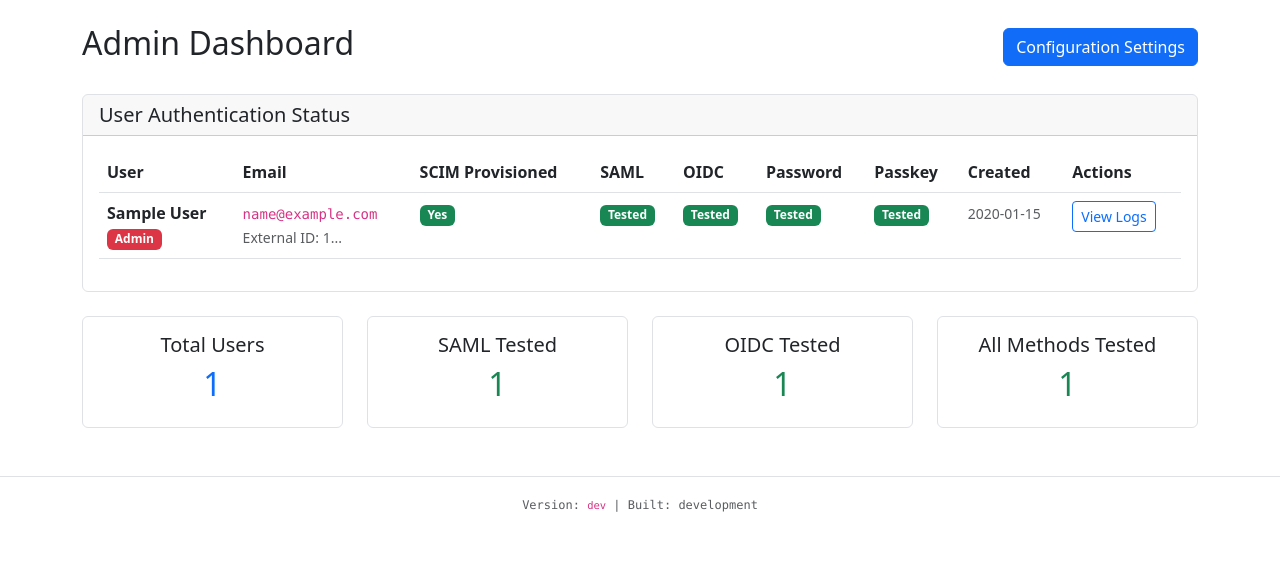
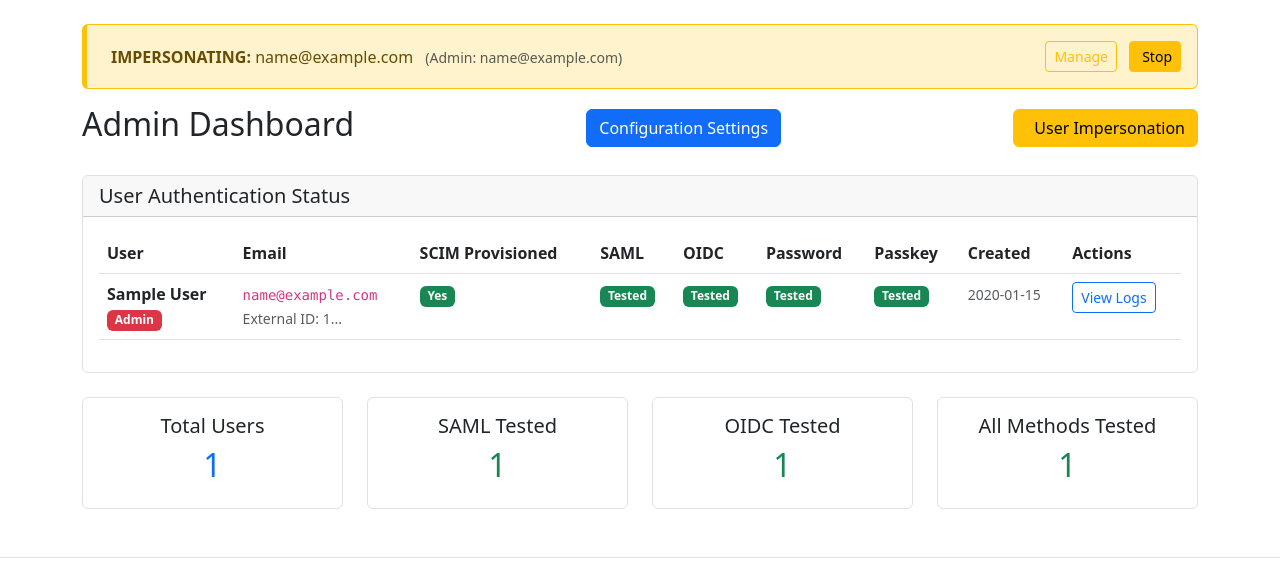
Before and after one commit to brentley/sso-app, a Flask app: page /admin in a window 1280 px wide. Shown: the part 56-627 px from the top of the page. Run offline with Flask 3, Linux system fonts and the light colour scheme; a user stored in the database is signed in; tables that the repository leaves empty hold one stand-in row (values such as "Sample post").

Commit message:
Implement comprehensive admin user impersonation system
- Add super_admin role to User model with impersonation privileges
- Create ImpersonationLog model for complete audit trail of all impersonation activities
- Implement session-based impersonation with start/stop functionality and security validation
- Add comprehensive impersonation routes: /admin/impersonate, /admin/impersonate/start, /admin/impersonate/stop, /admin/impersonate/test_auth
- Create full-featured admin impersonation interface with user list, recent activity timeline, and auth testing capabilities
- Add impersonation banner to base template for clear visual indication when impersonating users
- Include authentication method testing directly from impersonated user sessions (SAML, OIDC, Passkey)
- Implement comprehensive audit logging for start, stop, and auth test actions with IP and user agent tracking
- Add super admin link to admin dashboard and auto-create super admin for existing admin@visiquate.com users
- Provide complete user lifecycle management with secure session switching and permission validation

```diff
--- a/app.py
+++ b/app.py
@@ -78,6 +78,7 @@ class User(UserMixin, db.Model):
     name = db.Column(db.String(80), nullable=False)
     password_hash = db.Column(db.String(120))
     is_admin = db.Column(db.Boolean, default=False)
+    is_super_admin = db.Column(db.Boolean, default=False)
     created_at = db.Column(db.DateTime, default=datetime.utcnow)
 
     # SCIM fields
@@ -121,6 +122,16 @@ class WebAuthnCredential(db.Model):
     public_key = db.Column(db.LargeBinary, nullable=False)
     sign_count = db.Column(db.Integer, default=0)
     created_at = db.Column(db.DateTime, default=datetime.utcnow)
+
+class ImpersonationLog(db.Model):
+    id = db.Column(db.Integer, primary_key=True)
+    admin_user_id = db.Column(db.Integer, db.ForeignKey('user.id'), nullable=False)
+    impersonated_user_id = db.Column(db.Integer, db.ForeignKey('user.id'), nullable=False)
+    action = db.Column(db.String(50), nullable=False)  # 'start', 'stop', 'auth_test'
+    timestamp = db.Column(db.DateTime, default=datetime.utcnow)
+    ip_address = db.Column(db.String(45))
+    user_agent = db.Column(db.Text)
+    notes = db.Column(db.Text)
 
 @login_manager.user_loader
 def load_user(user_id):
@@ -170,6 +181,84 @@ def log_authentication(user_id, auth_method, success, transaction_data, ip_addre
                 user.passkey_tested = True
 
     db.session.commit()
+
+# Impersonation helper functions
+def start_impersonation(admin_user, target_user, notes=None):
+    """Start impersonating another user"""
+    if not admin_user.is_super_admin:
+        raise PermissionError("Only super admins can impersonate users")
+
+    # Store original user info in session
+    session['original_user_id'] = admin_user.id
+    session['impersonated_user_id'] = target_user.id
+    session['impersonation_start'] = datetime.utcnow().isoformat()
+
+    # Log the impersonation
+    log = ImpersonationLog(
+        admin_user_id=admin_user.id,
+        impersonated_user_id=target_user.id,
+        action='start',
+        ip_address=request.remote_addr,
+        user_agent=request.headers.get('User-Agent'),
+        notes=notes
+    )
+    db.session.add(log)
+    db.session.commit()
+
+    # Login as the target user
+    login_user(target_user, remember=False)
+    return True
+
+def stop_impersonation():
+    """Stop impersonating and return to original admin user"""
+    if 'original_user_id' not in session:
+        return False
+
+    original_user_id = session['original_user_id']
+    impersonated_user_id = session.get('impersonated_user_id')
+
+    # Log the end of impersonation
+    if impersonated_user_id:
+        log = ImpersonationLog(
+            admin_user_id=original_user_id,
+            impersonated_user_id=impersonated_user_id,
+            action='stop',
+            ip_address=request.remote_addr,
+            user_agent=request.headers.get('User-Agent')
+        )
+        db.session.add(log)
+        db.session.commit()
+
+    # Clear impersonation session data
+    session.pop('original_user_id', None)
+    session.pop('impersonated_user_id', None)
+    session.pop('impersonation_start', None)
+
+    # Login as original admin user
+    original_user = User.query.get(original_user_id)
+    if original_user:
+        login_user(original_user, remember=False)
+        return True
+    return False
+
+def is_impersonating():
+    """Check if current session is impersonating another user"""
+    return 'original_user_id' in session
+
+def get_impersonation_info():
+    """Get information about current impersonation session"""
+    if not is_impersonating():
+        return None
+
+    original_user = User.query.get(session.get('original_user_id'))
+    impersonated_user = User.query.get(session.get('impersonated_user_id'))
+    start_time = session.get('impersonation_start')
+
+    return {
+        'original_user': original_user,
+        'impersonated_user': impersonated_user,
+        'start_time': start_time
+    }
 
 @app.route('/health')
 def health():
@@ -327,6 +416,99 @@ def user_logs(user_id):
         })
 
     return jsonify(logs_data)
+
+# User Impersonation Routes (Super Admin Only)
+@app.route('/admin/impersonate')
+@login_required
+def admin_impersonate():
+    """Display user impersonation interface"""
+    if not current_user.is_super_admin:
+        flash('Access denied - Super admin privileges required')
+        return redirect(url_for('admin'))
+
+    users = User.query.filter(User.id != current_user.id).all()
+    recent_logs = ImpersonationLog.query.filter_by(admin_user_id=current_user.id)\
+                                        .order_by(ImpersonationLog.timestamp.desc())\
+                                        .limit(10).all()
+
+    impersonation_info = get_impersonation_info()
+
+    return render_template('admin_impersonate.html',
+                         users=users,
+                         recent_logs=recent_logs,
+                         impersonation_info=impersonation_info)
+
+@app.route('/admin/impersonate/start/<int:user_id>', methods=['POST'])
+@login_required
+def start_impersonate(user_id):
+    """Start impersonating a user"""
+    if not current_user.is_super_admin:
+        return jsonify({'error': 'Access denied'}), 403
+
+    target_user = User.query.get_or_404(user_id)
+    notes = request.form.get('notes', '')
+
+    try:
+        start_impersonation(current_user, target_user, notes)
+        flash(f'Now impersonating {target_user.email}', 'info')
+        return redirect(url_for('index'))
+    except Exception as e:
+        flash(f'Failed to start impersonation: {str(e)}', 'error')
+        return redirect(url_for('admin_impersonate'))
+
+@app.route('/admin/impersonate/stop', methods=['POST'])
+@login_required
+def stop_impersonate():
+    """Stop impersonating and return to admin user"""
+    if not is_impersonating():
+        flash('Not currently impersonating anyone')
+        return redirect(url_for('admin'))
+
+    impersonation_info = get_impersonation_info()
+    if stop_impersonation():
+        if impersonation_info:
+            flash(f'Stopped impersonating {impersonation_info["impersonated_user"].email}')
+        else:
+            flash('Returned to admin account')
+        return redirect(url_for('admin'))
+    else:
+        flash('Failed to stop impersonation', 'error')
+        return redirect(url_for('index'))
+
+@app.route('/admin/impersonate/test_auth/<method>')
+@login_required
+def test_auth_as_user(method):
+    """Test authentication method as impersonated user"""
+    if not is_impersonating():
+        return jsonify({'error': 'Not impersonating any user'}), 400
+
+    impersonation_info = get_impersonation_info()
+    if not impersonation_info:
+        return jsonify({'error': 'Invalid impersonation session'}), 400
+
+    # Log the auth test
+    log = ImpersonationLog(
+        admin_user_id=impersonation_info['original_user'].id,
+        impersonated_user_id=impersonation_info['impersonated_user'].id,
+        action='auth_test',
+        ip_address=request.remote_addr,
+        user_agent=request.headers.get('User-Agent'),
+        notes=f'Testing {method} authentication'
+    )
+    db.session.add(log)
+    db.session.commit()
+
+    # Redirect to appropriate auth method
+    if method == 'saml':
+        return redirect(url_for('saml_login'))
+    elif method == 'oidc':
+        return redirect(url_for('oauth_login', provider='authentik'))
+    elif method == 'passkey':
+        flash(f'Test passkey authentication for {current_user.email}', 'info')
+        return redirect(url_for('login'))
+    else:
+        flash('Invalid authentication method', 'error')
+        return redirect(url_for('index'))
 
 # SCIM 2.0 endpoints
 @app.route('/scim/v2/ServiceProviderConfig')
@@ -737,19 +919,52 @@ def logout():
 
 @app.context_processor
 def inject_version_info():
-    return dict(
+    context = dict(
         git_commit=BUILD_INFO['git_commit_short'],
         build_date=BUILD_INFO['build_date'],
         version=BUILD_INFO['version'],
         build_number=BUILD_INFO['build_number']
     )
 
+    # Add impersonation context
+    if current_user.is_authenticated:
+        context['is_impersonating'] = is_impersonating()
+        context['impersonation_info'] = get_impersonation_info()
+        context['is_super_admin'] = current_user.is_super_admin
+
+    return context
+
 # Initialize database on first request
 @app.before_request
 def create_tables():
     if not hasattr(create_tables, 'done'):
         db.create_all()
+
+        # Create super admin user if none exists
+        if not User.query.filter_by(is_super_admin=True).first():
+            admin = User.query.filter_by(email='admin@visiquate.com').first()
+            if admin:
+                admin.is_super_admin = True
+                db.session.commit()
+
         create_tables.done = True
+
+@app.route('/admin/create_super_admin', methods=['POST'])
+@login_required
+def create_super_admin():
+    """Convert current user to super admin (for initial setup)"""
+    if not current_user.is_admin:
+        return jsonify({'error': 'Must be admin'}), 403
+
+    # Only allow if no super admin exists
+    if User.query.filter_by(is_super_admin=True).first():
+        return jsonify({'error': 'Super admin already exists'}), 400
+
+    current_user.is_super_admin = True
+    db.session.commit()
+
+    flash('You are now a super admin with impersonation privileges')
+    return redirect(url_for('admin'))
 
 if __name__ == '__main__':
     app.run(host="0.0.0.0", port=5000, debug=False)
--- a/templates/admin.html
+++ b/templates/admin.html
@@ -8,6 +8,11 @@
         <div class="d-flex justify-content-between align-items-center mb-4">
             <h2>Admin Dashboard</h2>
             <a href="{{ url_for('admin_config') }}" class="btn btn-primary">Configuration Settings</a>
+            {% if current_user.is_super_admin %}
+                <a href="{{ url_for('admin_impersonate') }}" class="btn btn-warning">
+                    <i class="fas fa-user-secret me-2"></i>User Impersonation
+                </a>
+            {% endif %}
         </div>
 
         <div class="card">
--- a/templates/base.html
+++ b/templates/base.html
@@ -53,6 +53,33 @@
             {% endif %}
         {% endwith %}
 
+        <!-- Impersonation Banner -->
+        {% if is_impersonating and impersonation_info %}
+        <div class="alert alert-warning border-warning mb-3" style="border-left: 5px solid #ffc107;">
+            <div class="d-flex justify-content-between align-items-center">
+                <div>
+                    <i class="fas fa-exclamation-triangle me-2"></i>
+                    <strong>IMPERSONATING:</strong> {{ impersonation_info.impersonated_user.email }}
+                    <small class="text-muted ms-2">
+                        (Admin: {{ impersonation_info.original_user.email }})
+                    </small>
+                </div>
+                <div>
+                    {% if is_super_admin %}
+                    <a href="{{ url_for('admin_impersonate') }}" class="btn btn-sm btn-outline-warning me-2">
+                        <i class="fas fa-cogs"></i> Manage
+                    </a>
+                    {% endif %}
+                    <form method="POST" action="{{ url_for('stop_impersonate') }}" style="display: inline;">
+                        <button type="submit" class="btn btn-sm btn-warning">
+                            <i class="fas fa-stop me-1"></i>Stop
+                        </button>
+                    </form>
+                </div>
+            </div>
+        </div>
+        {% endif %}
+
         {% block content %}{% endblock %}
     </div>
 
```
Also changed, not shown: templates/admin_impersonate.html (added, +227 -0 lines).
